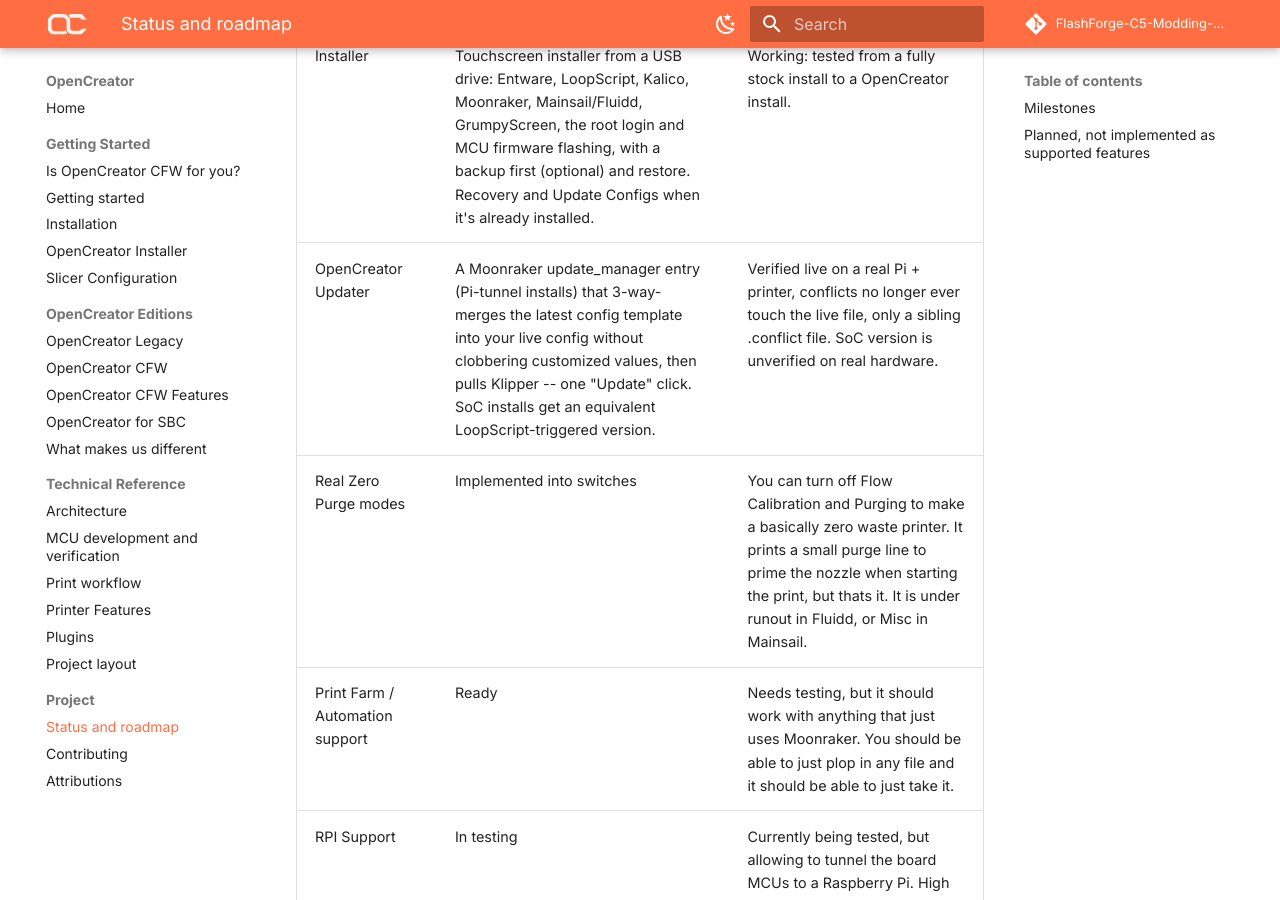
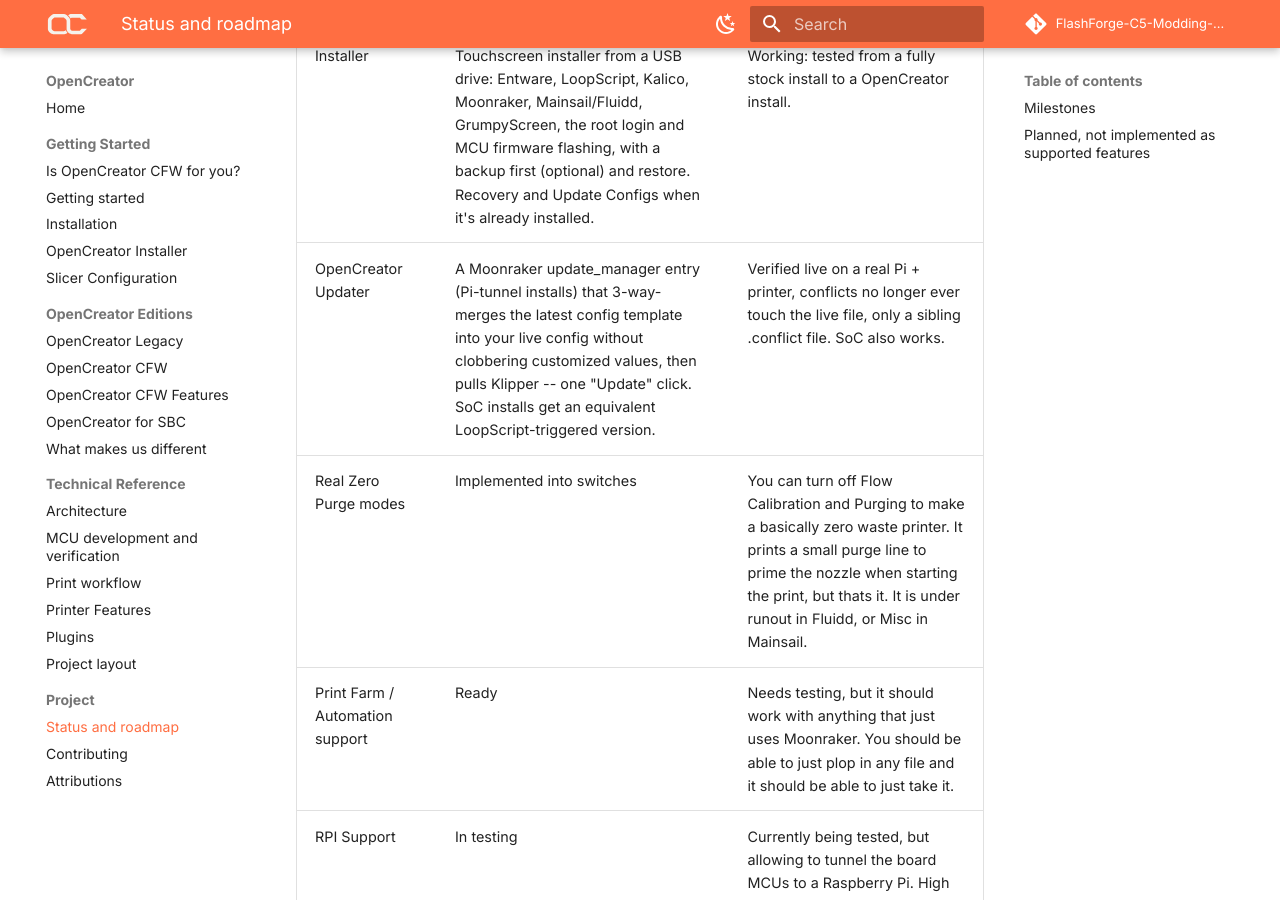
Before and after one commit to FlashForge-C5-Modding-Group/OpenCreator, an MkDocs documentation site: the page built from docs/status-and-roadmap.md, in a window 1280 px wide and 900 px high, scrolled down 1184 px. Built offline with MkDocs 1.6.1 and Material for MkDocs 9.7.7, drawn with Linux system fonts in a browser that asks for light colours; comment, search, counter and statistics services are not loaded; some of the changed text lies outside the part shown.

Commit message:
tiny updates

```diff
--- a/docs/status-and-roadmap.md
+++ b/docs/status-and-roadmap.md
@@ -14,7 +14,7 @@ well it has been tested on a printer.
 | Touchscreen and web UI | Mainsail/Fluidd controls and separate touchscreen. | GrumpyScreen has had multi-extruder pulled in, macros are in dev. |
 | Complete removal of firmwareExe | The main pain point for FlashForge printers | Their bad touchscreen + camera + print uploading sequence has been completely removed and do not function at all. |
 | Installer | Touchscreen installer from a USB drive: Entware, LoopScript, Kalico, Moonraker, Mainsail/Fluidd, GrumpyScreen, the root login and MCU firmware flashing, with a backup first (optional) and restore. Recovery and Update Configs when it's already installed. | Working: tested from a fully stock install to a OpenCreator install. |
-| OpenCreator Updater | A Moonraker update_manager entry (Pi-tunnel installs) that 3-way-merges the latest config template into your live config without clobbering customized values, then pulls Klipper -- one "Update" click. SoC installs get an equivalent LoopScript-triggered version. | Verified live on a real Pi + printer, conflicts no longer ever touch the live file, only a sibling .conflict file. SoC version is unverified on real hardware. |
+| OpenCreator Updater | A Moonraker update_manager entry (Pi-tunnel installs) that 3-way-merges the latest config template into your live config without clobbering customized values, then pulls Klipper -- one "Update" click. SoC installs get an equivalent LoopScript-triggered version. | Verified live on a real Pi + printer, conflicts no longer ever touch the live file, only a sibling .conflict file. SoC also works. |
 | Real Zero Purge modes | Implemented into switches | You can turn off Flow Calibration and Purging to make a basically zero waste printer. It prints a small purge line to prime the nozzle when starting the print, but thats it. It is under runout in Fluidd, or Misc in Mainsail. |
 | Print Farm / Automation support | Ready | Needs testing, but it should work with anything that just uses Moonraker. You should be able to just plop in any file and it should be able to just take it. |
 | RPI Support | In testing | Currently being tested, but allowing to tunnel the board MCUs to a Raspberry Pi. High quality cables are required or else you will get strange results. |
@@ -28,7 +28,7 @@ well it has been tested on a printer.
 - [x] Complete removal of firmwareExe
 - [x] OpenCreator Updater (Pi-tunnel)
 - [x] Real Zero Purge modes
-- [ ] Flow and VFA calibration without bugs on interrupted flow
+- [x] Flow and VFA calibration without bugs on interrupted flow
 - [ ] GrumpyScreen macros and extruding
 - [x] Installer verified end to end on a printer
 - [ ] RPi / SBC support out of testing
```
Also changed, not shown: other parts of docs/status-and-roadmap.md (+1 -1 lines), README.md (+0 -5 lines), docs/attributions.md (+1 -0 lines).
